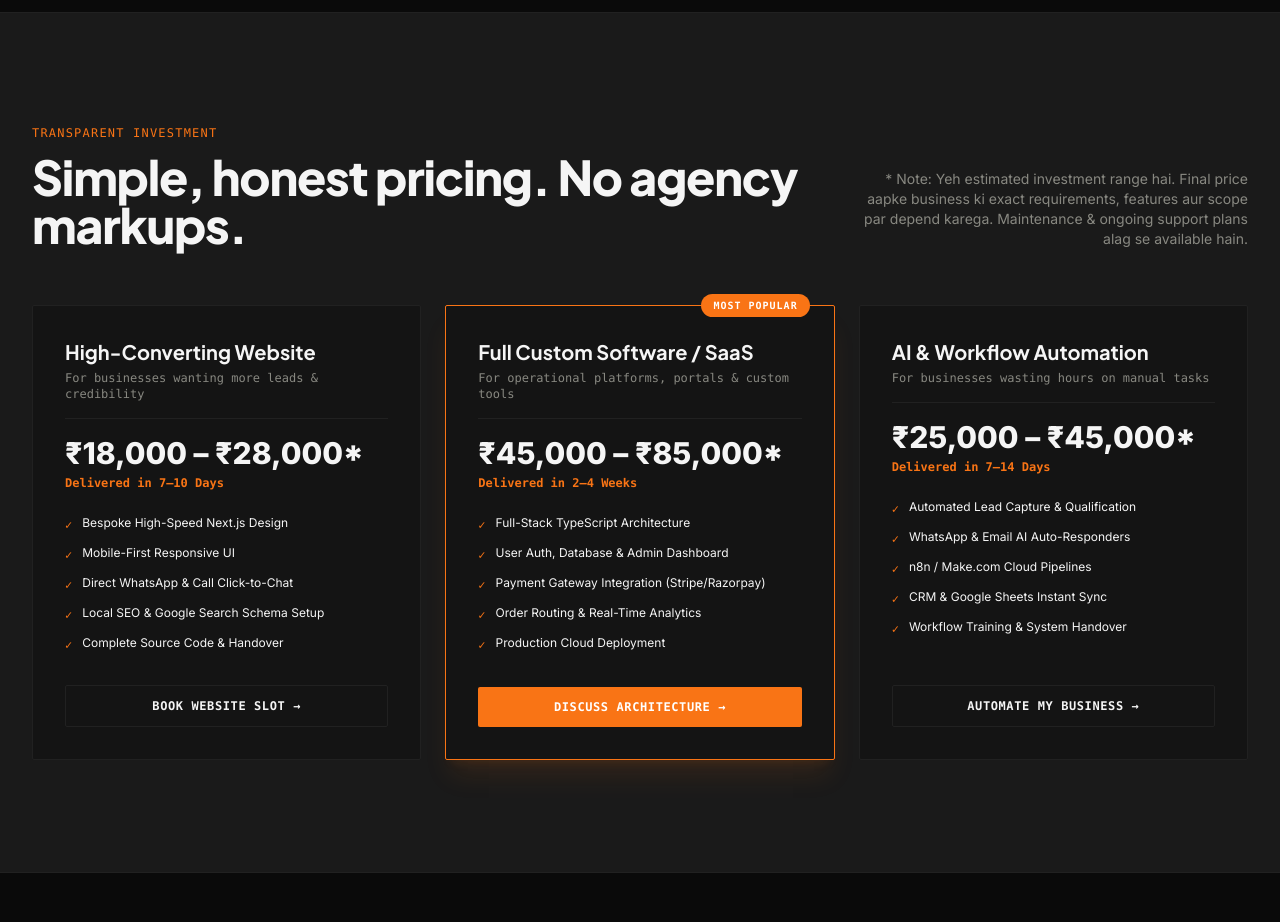
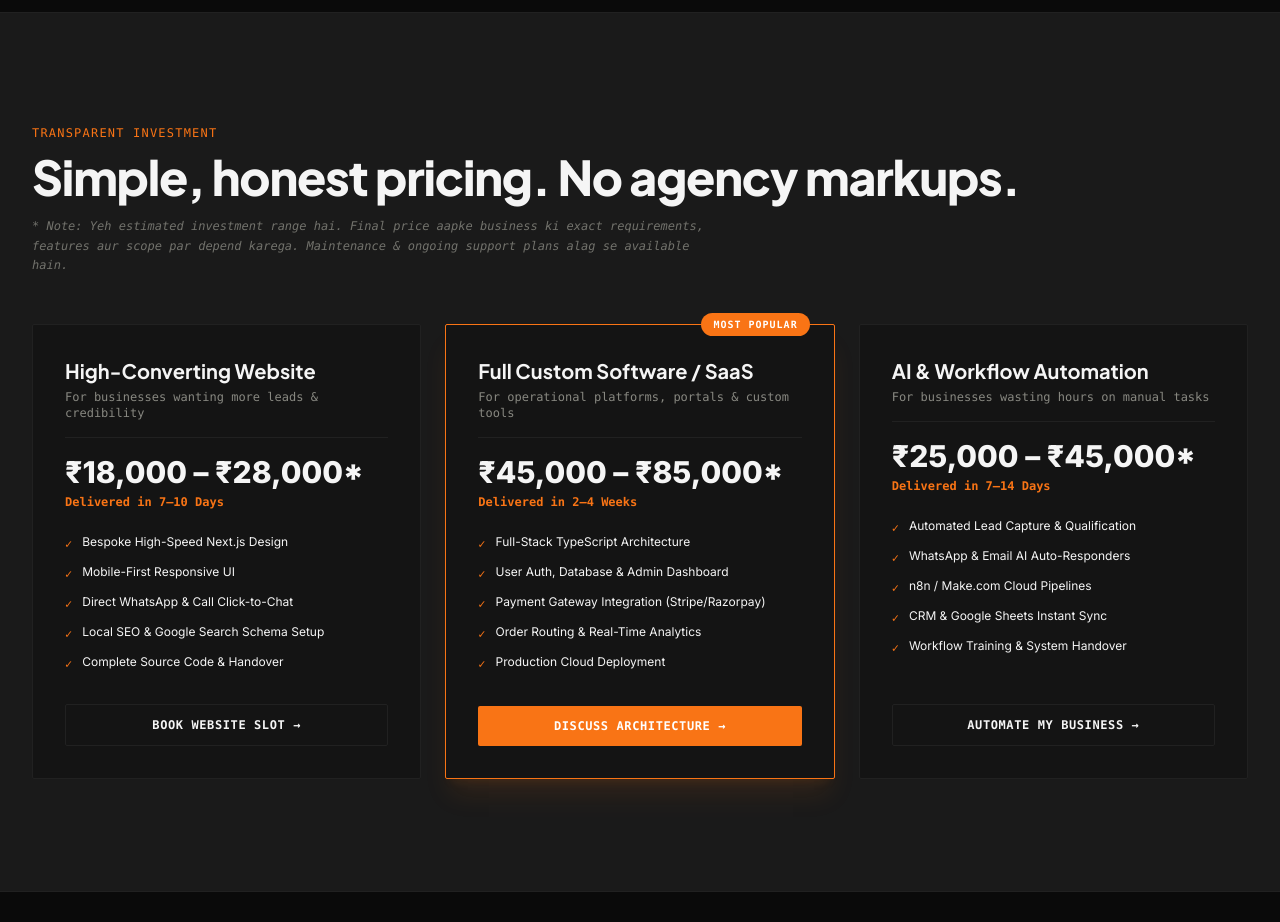
Before and after one commit to tusharkapoor756-debug/ai-solutions-by-tushar, a Next.js app: page / in a window 1280 px wide. Shown: the part 4300-5222 px from the top of the page. Built offline with nearby package versions, Linux system fonts and the light colour scheme.

Commit message:
fix: relocate pricing disclaimer below heading in smaller monospace italic note style

```diff
--- a/src/app/page.tsx
+++ b/src/app/page.tsx
@@ -393,19 +393,17 @@ export default function HomePage() {
       {/* ── TRANSPARENT PRICING ── */}
       <section style={{ background: "hsl(var(--secondary))" }} className="border-b border-border">
         <div className="max-w-7xl mx-auto px-6 lg:px-8 py-20 lg:py-28">
-          <FadeUp className="flex flex-col sm:flex-row sm:items-end sm:justify-between gap-4 mb-14">
-            <div>
+          <FadeUp className="mb-12">
             <span className="font-mono text-xs text-primary tracking-widest uppercase block mb-3">
               {home.pricing.label}
             </span>
             <h2
-                className="text-4xl lg:text-5xl font-extrabold tracking-tight text-foreground"
+              className="text-4xl lg:text-5xl font-extrabold tracking-tight text-foreground mb-4"
               style={{ fontFamily: "var(--font-heading)" }}
             >
               {home.pricing.heading}
             </h2>
-            </div>
-            <p className="text-sm text-muted-foreground max-w-sm sm:text-right">
+            <p className="font-mono text-xs italic text-muted-foreground/80 max-w-2xl leading-relaxed">
               {home.pricing.subheading}
             </p>
           </FadeUp>
```
Lines whose indentation alone changed are shown as unchanged.
